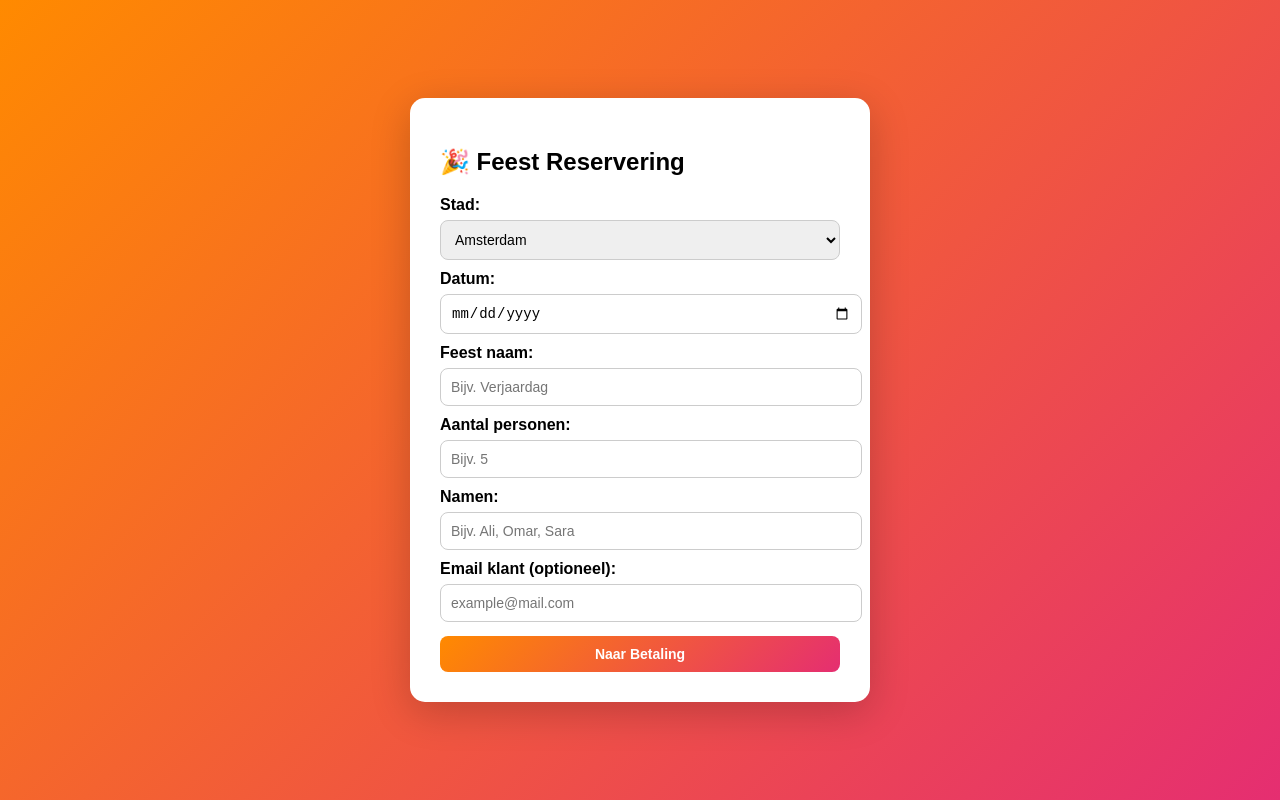
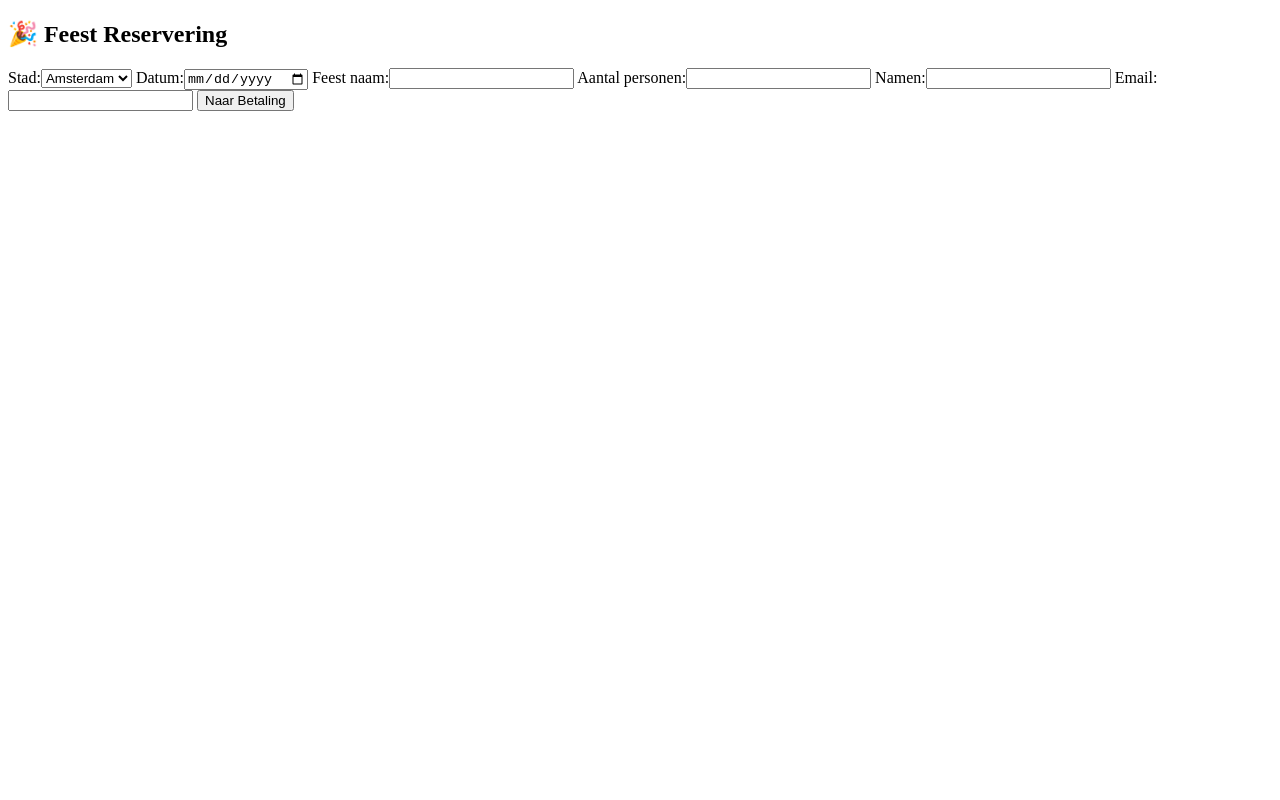
Before and after one commit to adel924/feest-reservering-met-paybal-betalen-api, a plain HTML site: page index.html in a window 1280 px wide. Drawn offline with Linux system fonts and the light colour scheme.

Commit message:
Refactor index.html for better structure and clarity
Removed redundant HTML elements and improved form structure.

```diff
--- a/index.html
+++ b/index.html
@@ -1,83 +1,21 @@
 <!DOCTYPE html>
 <html lang="nl">
 <head>
-    <meta charset="UTF-8">
-    <meta name="viewport" content="width=device-width, initial-scale=1.0">
-    <title>Feest Reservering</title>
-    <style>
-        body {
-            font-family: Arial, sans-serif;
-            background: linear-gradient(135deg, #ff8a00, #e52e71);
-            display: flex;
-            justify-content: center;
-            align-items: center;
-            height: 100vh;
-            margin: 0;
-        }
-        .container {
-            background: white;
-            padding: 30px;
-            border-radius: 15px;
-            width: 100%;
-            max-width: 400px;
-            box-shadow: 0 10px 40px rgba(0,0,0,0.2);
-        }
-        label { display:block; margin-top:10px; font-weight:600; }
-        input, select, button {
-            width: 100%;
-            padding: 10px;
-            margin-top:6px;
-            border-radius: 8px;
-            border:1px solid #ccc;
-            font-size: 14px;
-        }
-        button {
-            background: linear-gradient(135deg,#ff8a00,#e52e71);
-            color:#fff;
-            font-weight:700;
-            cursor:pointer;
-            border:none;
-            margin-top:14px;
-        }
-        #resultaat {
-            display:none;
-            margin-top:12px;
-            padding:12px;
-            background:#ffe6e6;
-            border-radius:8px;
-            color:#900;
-        }
-    </style>
+<meta charset="UTF-8">
+<title>Feest Reservering</title>
 </head>
 <body>
-<div class="container">
-    <h2>🎉 Feest Reservering</h2>
-    <label>Stad:</label>
-    <select id="stad">
-        <option>Amsterdam</option>
-        <option>Rotterdam</option>
-        <option>Utrecht</option>
-        <option>Maastricht</option>
-    </select>
-
-    <label>Datum:</label>
-    <input type="date" id="datum">
-
-    <label>Feest naam:</label>
-    <input type="text" id="feest_naam" placeholder="Bijv. Verjaardag">
-
-    <label>Aantal personen:</label>
-    <input type="number" id="aantal" placeholder="Bijv. 5">
-
-    <label>Namen:</label>
-    <input type="text" id="namen" placeholder="Bijv. Ali, Omar, Sara">
-
-    <label>Email klant (optioneel):</label>
-    <input type="email" id="customer_email" placeholder="example@mail.com">
-
-    <button type="button" onclick="verstuur()">Naar Betaling</button>
-    <div id="resultaat"></div>
-</div>
+<h2>🎉 Feest Reservering</h2>
+<form id="form">
+<label>Stad:</label><select id="stad"><option>Amsterdam</option><option>Rotterdam</option><option>Utrecht</option><option>Maastricht</option></select>
+<label>Datum:</label><input type="date" id="datum">
+<label>Feest naam:</label><input type="text" id="feest_naam">
+<label>Aantal personen:</label><input type="number" id="aantal">
+<label>Namen:</label><input type="text" id="namen">
+<label>Email:</label><input type="email" id="customer_email">
+<button type="button" onclick="verstuur()">Naar Betaling</button>
+</form>
+<div id="resultaat"></div>
 
 <script>
 function verstuur(){
@@ -90,31 +28,33 @@ function verstuur(){
         customer_email: document.getElementById('customer_email').value
     };
 
-    fetch('https://adelsl924.pythonanywhere.com/reserveer',{
-        method:'POST',
-        headers:{'Content-Type':'application/json'},
+    fetch("https://yourusername.pythonanywhere.com/reserveer", {
+        method: 'POST',
+        headers: { 'Content-Type': 'application/json' },
         body: JSON.stringify(data)
     })
-    .then(async r=>{
+    .then(async r => {
         const text = await r.text();
         try {
             const res = JSON.parse(text);
             if(res.url){
-                window.location.href = res.url; // تحويل إلى PayPal
+                // تحويل المستخدم إلى PayPal
+                window.location.href = res.url;
             } else {
-                document.getElementById('resultaat').style.display='block';
+                document.getElementById('resultaat').style.display = 'block';
                 document.getElementById('resultaat').innerText = res.melding || 'Er is een fout.';
             }
         } catch(e){
-            document.getElementById('resultaat').style.display='block';
+            document.getElementById('resultaat').style.display = 'block';
             document.getElementById('resultaat').innerText = 'Server gaf geen geldig JSON terug: ' + text;
         }
     })
-    .catch(e=>{
-        document.getElementById('resultaat').style.display='block';
+    .catch(e => {
+        document.getElementById('resultaat').style.display = 'block';
         document.getElementById('resultaat').innerText = 'Fout bij verbinding met server: ' + e;
     });
 }
 </script>
+
 </body>
 </html>
```
